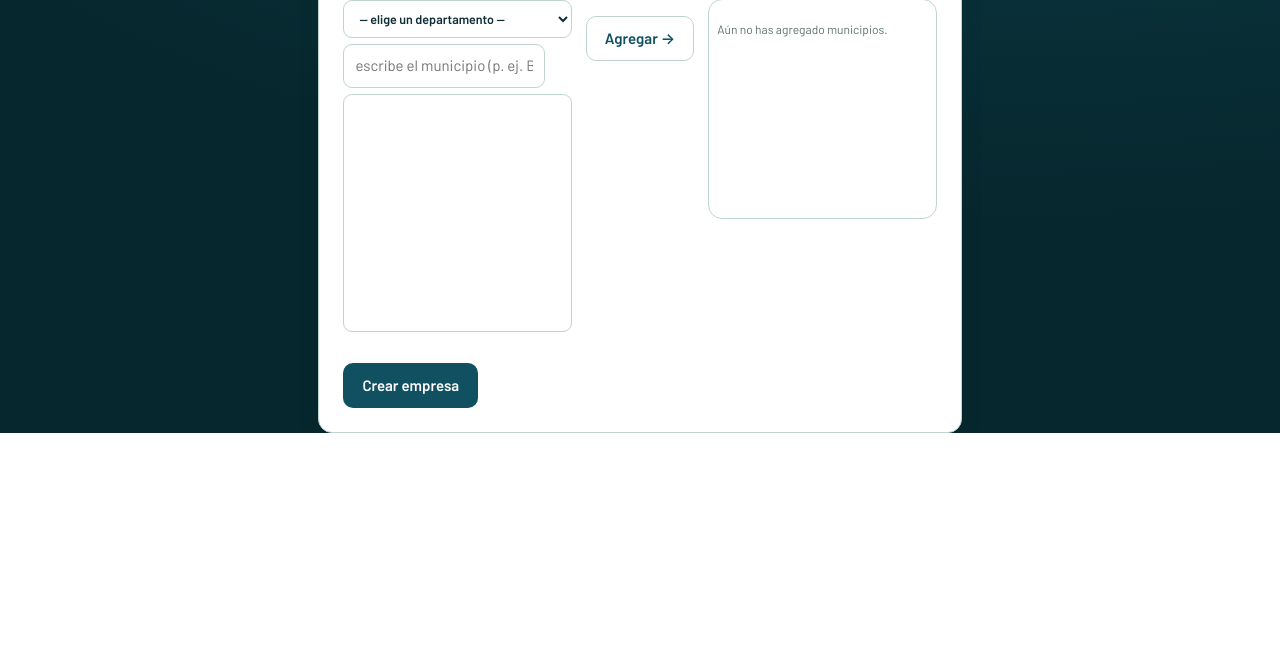
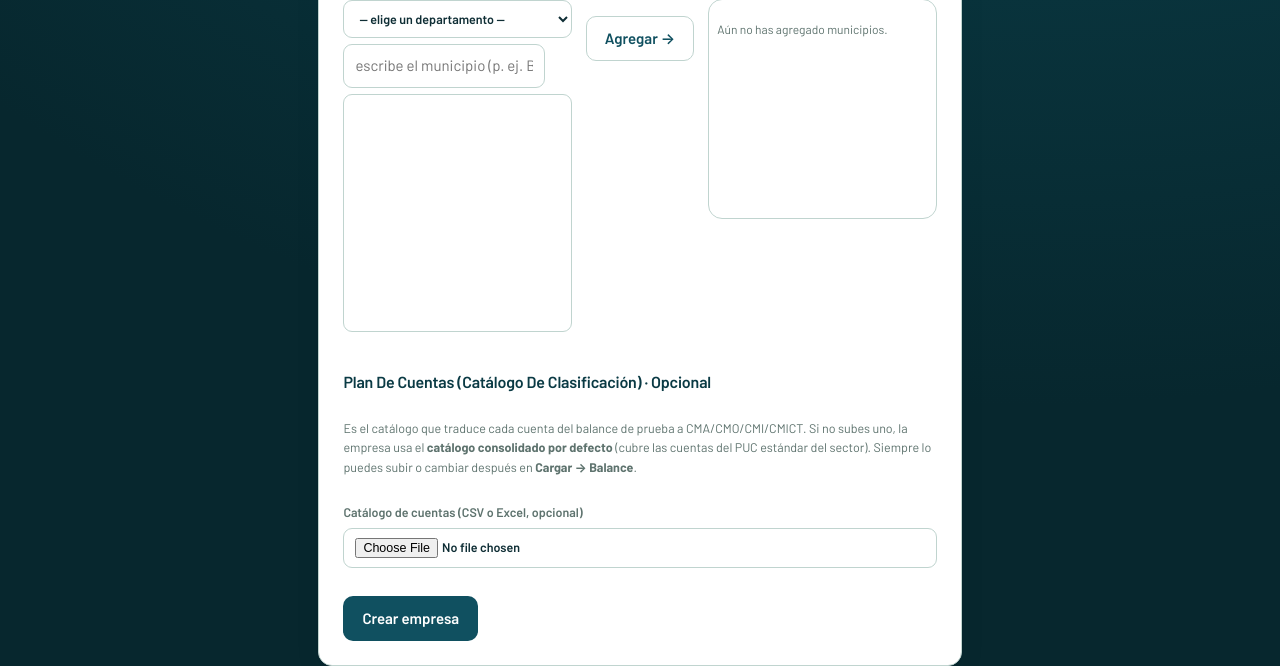
Before and after one commit to mgomeza78-lab/costos-1032, a FastAPI app: template costos-1032/app_1032/templates/empresa_nueva.html in a window 1280 px wide. Shown: the part 638-1304 px from the top of the page. Before the commit the page ends 1071 px from the top, so only its background shows below. Run offline with FastAPI, Linux system fonts and the light colour scheme; the template is opened without the code that fills it, so the values that code supplies are empty; some web fonts are replaced.

Commit message:
Carga manual de comercial (contingencia) + catálogo opcional al crear empresa
- Comercial: formulario de entrada manual (año·mes·servicio·suscriptores·m³) en la
  pestaña Comercial, para cuando no hay archivo del SUI (p. ej. un mes dañado). Usa la
  ruta existente /empresa/{id}/carga; escribe el resumen (origen 'manual'), sin detalle
  por estrato. Un cargue SUI posterior lo reemplaza con el detalle completo.
- Alta de empresa: paso opcional para subir el plan de cuentas (catálogo) al crear la
  empresa; si no, usa el consolidado por defecto. Editable luego en Cargar → Balance.
- Refactor: _catalogo_texto_desde_archivo (CSV/Excel→texto) reutilizado por el cargue de
  catálogo y por el alta.

Co-Authored-By: Claude Opus 4.8 <noreply@anthropic.com>
Claude-Session: https://claude.ai/code/session_01F9wvsC1JRsnkHBpqaDC8ah

```diff
--- a/costos-1032/app_1032/main.py
+++ b/costos-1032/app_1032/main.py
@@ -433,7 +433,8 @@ def empresa_nueva_form(request: Request):
 def empresa_nueva_post(request: Request, codigo: str = Form(...), nombre: str = Form(""),
                        suscriptores: str = Form(""), codigo_sui: str = Form(""),
                        fecha_688: str = Form(""), fecha_1032: str = Form(""),
-                       aps_items: list[str] = Form([], alias="aps"), csrf: str = Form("")):
+                       aps_items: list[str] = Form([], alias="aps"), csrf: str = Form(""),
+                       catalogo: UploadFile | None = File(None)):
     if (r := _need_login(request)):
         return r
     if (bad := _bad_csrf(request, csrf)):
@@ -441,6 +442,20 @@ def empresa_nueva_post(request: Request, codigo: str = Form(...), nombre: str =
     user = session_user(request)
     if not rbac.can(user, "crear_empresa"):
         return RedirectResponse("/panel?err=No+autorizado", status_code=303)
+
+    # Catálogo de cuentas opcional al crear. Si no se sube uno válido, la empresa usa el
+    # catálogo consolidado por defecto (y se puede subir/editar luego en la pestaña Balance).
+    cat_texto, cat_n, cat_nom = None, 0, ""
+    if catalogo is not None and (getattr(catalogo, "filename", "") or "").strip():
+        try:
+            _raw = catalogo.file.read()
+            if _raw:
+                _txt = _catalogo_texto_desde_archivo(_raw, catalogo.filename)
+                _n = sum(1 for v in clf.cargar_catalogo(_txt).values() if v[1])
+                if _n >= 5:
+                    cat_texto, cat_n, cat_nom = _txt, _n, (catalogo.filename or "catalogo")[:200]
+        except Exception:
+            cat_texto = None
 
     def _i(x):
         d = "".join(ch for ch in (x or "") if ch.isdigit())
@@ -495,10 +510,18 @@ def empresa_nueva_post(request: Request, codigo: str = Form(...), nombre: str =
                     {"c": pares[0][0]}).scalar()
                 if prim:
                     conn.execute(text("UPDATE empresa SET municipio=:m WHERE id=:e"), {"m": prim, "e": eid})
+            if cat_texto:
+                conn.execute(text(
+                    "INSERT INTO catalogo_empresa(empresa_id,csv_texto,n_cuentas,nombre_archivo,cargado_por) "
+                    "VALUES (:e,:t,:n,:f,:u) ON CONFLICT (empresa_id) DO UPDATE SET "
+                    "csv_texto=excluded.csv_texto, n_cuentas=excluded.n_cuentas, "
+                    "nombre_archivo=excluded.nombre_archivo, cargado_por=excluded.cargado_por, cargado_en=now()"),
+                    {"e": eid, "t": cat_texto, "n": cat_n, "f": cat_nom, "u": user.get("user_id")})
     except Exception as e:
         return RedirectResponse(f"/empresa-nueva?err=No+se+pudo+crear+({type(e).__name__})", status_code=303)
     db.audit(scope_of(user), "crear_empresa", "empresa", None, codigo)
-    return RedirectResponse("/panel?msg=Empresa+creada:+" + codigo, status_code=303)
+    cat_msg = f"+·+catálogo+propio+({cat_n}+cuentas)" if cat_texto else "+·+catálogo+por+defecto"
+    return RedirectResponse("/panel?msg=Empresa+creada:+" + codigo + cat_msg, status_code=303)
 
 
 # ------------------------------------------------------------------ editar empresa (admin + analista)
@@ -1089,6 +1112,30 @@ def _catalogo_path(codigo):
     return d if _os.path.exists(d) else None
 
 
+def _catalogo_texto_desde_archivo(raw, nombre):
+    """Bytes de un catálogo (CSV o Excel) -> texto CSV. Convierte .xlsx/.xlsm con openpyxl y
+    decodifica el CSV probando varias codificaciones. Lanza excepción solo si no se puede leer."""
+    if (nombre or "").lower().endswith((".xlsx", ".xlsm")):
+        import openpyxl, tempfile, csv as _csv, io as _io, os as _os
+        with tempfile.NamedTemporaryFile(suffix=".xlsx", delete=False) as tf:
+            tf.write(raw); tmp = tf.name
+        try:
+            wb = openpyxl.load_workbook(tmp, read_only=True, data_only=True)
+            buf = _io.StringIO(); w = _csv.writer(buf)
+            for row in wb.worksheets[0].iter_rows(values_only=True):
+                w.writerow(["" if c is None else c for c in row])
+            wb.close()
+        finally:
+            _os.unlink(tmp)
+        return buf.getvalue()
+    for enc in ("utf-8-sig", "cp1252", "latin-1"):
+        try:
+            return raw.decode(enc)
+        except UnicodeDecodeError:
+            pass
+    return raw.decode("latin-1", "replace")
+
+
 def _catalogo_default_texto():
     import os as _os
     p = _os.path.join(config.BASE_DIR, "catalogos", "catalogo_clasificacion_default.csv")
@@ -1128,24 +1175,7 @@ def catalogo_subir(request: Request, eid: int, archivo: UploadFile = File(...),
     raw = archivo.file.read()
     nom = archivo.filename or "catalogo.csv"
     try:
-        if nom.lower().endswith((".xlsx", ".xlsm")):
-            import openpyxl, tempfile, csv as _csv, io as _io, os as _os
-            with tempfile.NamedTemporaryFile(suffix=".xlsx", delete=False) as tf:
-                tf.write(raw); tmp = tf.name
-            wb = openpyxl.load_workbook(tmp, read_only=True, data_only=True)
-            buf = _io.StringIO(); w = _csv.writer(buf)
-            for row in wb.worksheets[0].iter_rows(values_only=True):
-                w.writerow(["" if c is None else c for c in row])
-            wb.close(); _os.unlink(tmp)
-            texto = buf.getvalue()
-        else:
-            texto = None
-            for enc in ("utf-8-sig", "cp1252", "latin-1"):
-                try:
-                    texto = raw.decode(enc); break
-                except UnicodeDecodeError:
-                    pass
-            texto = texto or raw.decode("latin-1", "replace")
+        texto = _catalogo_texto_desde_archivo(raw, nom)
     except Exception as e:
         return RedirectResponse(_dest(next, dflt, f"err=No+se+pudo+leer+el+catálogo+({type(e).__name__})"), status_code=303)
     cat = clf.cargar_catalogo(texto)
--- a/costos-1032/app_1032/templates/empresa_nueva.html
+++ b/costos-1032/app_1032/templates/empresa_nueva.html
@@ -10,7 +10,7 @@
   se deduce de la fecha de inicio del 1032.</p>
 </div>
 
-<form method="post" action="/empresa-nueva" class="form wide" id="altaForm">
+<form method="post" action="/empresa-nueva" class="form wide" id="altaForm" enctype="multipart/form-data">
   <input type="hidden" name="csrf" value="{{ csrf_token }}">
   <div class="grid2">
     <label>Código
@@ -59,6 +59,14 @@
       <div id="seleccionados" class="sel-box"><p class="muted2" id="selEmpty">Aún no has agregado municipios.</p></div>
     </div>
   </div>
+
+  <h2 class="serv-h">Plan de cuentas (catálogo de clasificación) · opcional</h2>
+  <p class="hint">Es el catálogo que traduce cada cuenta del balance de prueba a CMA/CMO/CMI/CMICT.
+  Si no subes uno, la empresa usa el <b>catálogo consolidado por defecto</b> (cubre las cuentas del
+  PUC estándar del sector). Siempre lo puedes subir o cambiar después en <b>Cargar → Balance</b>.</p>
+  <label>Catálogo de cuentas (CSV o Excel, opcional)
+    <input type="file" name="catalogo" accept=".csv,.xlsx,.xlsm">
+  </label>
 
   <button class="btn primary" type="submit" style="margin-top:14px">Crear empresa</button>
 </form>
```
Also changed, not shown: costos-1032/app_1032/templates/cargar.html (+18 -0 lines).
